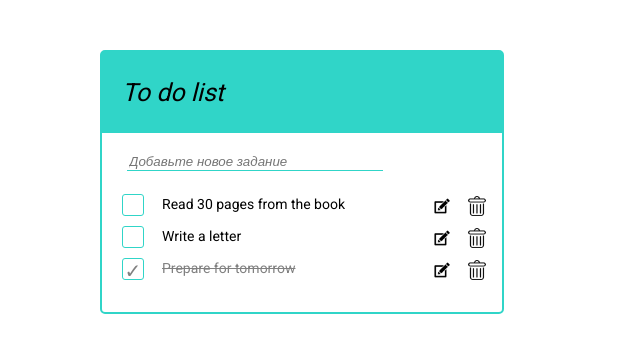
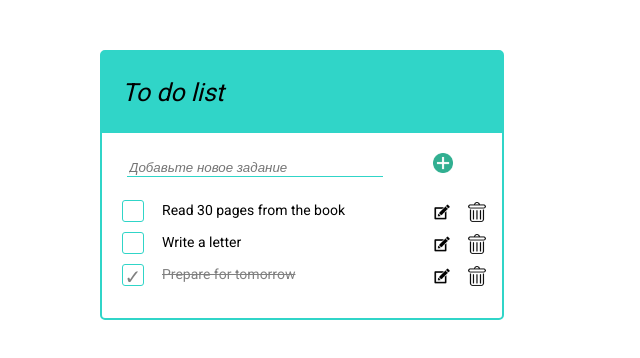
Before and after one commit to marinarodkin/todo, a React (Create React App) app: page / in a window 1280 px wide. Shown: the top 358 px of the page, without its empty margins (0-640 px from the left). Built offline with nearby package versions, Linux system fonts and the light colour scheme.

Commit message:
func refactoring, renaming, new func for edit

```diff
--- a/src/App.js
+++ b/src/App.js
@@ -17,49 +17,63 @@ class App extends Component {
         taskToEdit: 0,
     };
 
-    onChange = ({target: {value}}) => {
+    onChangeInputValue = ({target: {value}}) => {
         this.setState({
             text: value
         })
     }
 
-    onClick = ({target: {id}}) => {
+    setToDoDone = ({target: {id}}) => {
         const tasksCopy = [...this.state.tasks];
-        const clickedTask = tasksCopy.find((item => item.id == id))
-        const updatedTask = {content: clickedTask.content, done: !clickedTask.done, index: clickedTask.index, id: clickedTask.id};
-        this.setState(prevState => ({tasks: [...prevState.tasks.filter(item => item.id != id),updatedTask ]}) )
+        const clickedTaskIndex = tasksCopy.findIndex((item => item.id === id))
+        tasksCopy[clickedTaskIndex].done = !tasksCopy[clickedTaskIndex].done;
+        this.setState(prevState => ({...prevState, tasks: tasksCopy }) )
     }
 
-    onSubmitForm = (id) => {
+     addNewTask = () => {
         if (this.state.text === "") return;
-        const newTask = {content: this.state.text, done: false, index:  1, id: uuidv4()};
+        const newTask = {content: this.state.text, done: false, id: uuidv4()};
         this.setState(prevState => ({
-            tasks: [newTask, ...prevState.tasks.filter(item => item.id != id)],
+            tasks: [newTask, ...prevState.tasks],
+            text: '',
+        }));
+    }
+
+    onDeleteTask = (id) => {
+        this.setState(prevState => ({ tasks: prevState.tasks.filter(item => item.id !== id) }))
+    }
+
+    onEditTask = (id) => {
+        const tasksCopy = [...this.state.tasks];
+        const clickedTask = tasksCopy.find(item => item.id === id);
+        const updatedContent = clickedTask.content;
+        console.log(updatedContent);
+        this.setState({  text: updatedContent, taskToEdit: id })
+        //console.log(this.state);
+    }
+
+    addEditedTask = (id) => {
+        if (this.state.text === "") return;
+        const tasksCopy = [...this.state.tasks];
+        const clickedTaskIndex = tasksCopy.findIndex((item => item.id === id))
+        tasksCopy[clickedTaskIndex].content = this.state.text;
+        this.setState(prevState => ({...prevState,
+            tasks: tasksCopy,
             text: '',
             taskToEdit: 0,
         }));
     }
 
-        onDeleteTask = (id) => {
-        this.setState(prevState => ({ tasks: prevState.tasks.filter(item => item.id != id) }))
-    }
-
-    onEditTask = (id) => {
-        const tasksCopy = [...this.state.tasks];
-        const clickedTask = tasksCopy.find(item => item.id == id);
-        const updatedContent = clickedTask.content;
-        this.setState({  text: updatedContent, taskToEdit: id })
-    }
 
     render() {
-        return (
+         return (
             <div className="App">
                 <div className='header'>
                     <p className='header-title'>To do list</p>
                 </div>
-                <TodoForm onSubmitForm={this.onSubmitForm} onChange={this.onChange} text={this.state.text} textInput = {this.textInput} onEditTask={this.onEditTask} taskToEdit = {this.state.taskToEdit}/>
+                <TodoForm addNewTask={this.addNewTask} onChangeInputValue={this.onChangeInputValue} text={this.state.text} textInput = {this.textInput} onEditTask={this.onEditTask} taskToEdit = {this.state.taskToEdit}/>
                 <TodoList tasks={this.state.tasks} onDeleteTask={this.onDeleteTask} onEditTask={this.onEditTask}
-                          onClick={this.onClick} taskToEdit = {this.state.taskToEdit} onSubmitForm={this.onSubmitForm} onChange={this.onChange} text={this.state.text}/>
+                          setToDoDone={this.setToDoDone} taskToEdit = {this.state.taskToEdit} addEditedTask={this.addEditedTask} onChangeInputValue={this.onChangeInputValue} text={this.state.text}/>
             </div>
         );
     }
--- a/src/components/TodoForm.js
+++ b/src/components/TodoForm.js
@@ -3,23 +3,26 @@ import React, { Component } from 'react';
 import '../App.css';
 
 class TodoForm extends Component {
-    onSubmitForm = (id) => (event) => {
+    addNewTask  = (event) => {
         event.preventDefault(event);
-        this.props.onSubmitForm(id)
+        this.props.addNewTask();
     }
   render() {
 
     return (
       <div className="form">
-        <form onSubmit={this.onSubmitForm(0)} >
+        <form onSubmit={this.addNewTask} >
             <input className = 'input-task'
                    type = "text"
-                   value = {this.props.taskToEdit == 0 ? this.props.text : ''}
-                   onChange = {this.props.onChange}
+                   value = {this.props.taskToEdit === 0 ? this.props.text : ''}
+                   onChange = {this.props.onChangeInputValue}
                    placeholder = 'Добавьте новое задание'
                    autoFocus = {true}
                    ref = {this.props.textInput}
+                   onBlur={this.addNewTask}
                    />
+            <button type = "submit" className = "task-button task-button_done" onClick = {this.addNewTask}>
+            </button>
         </form>
 
       </div>
--- a/src/components/TodoList.js
+++ b/src/components/TodoList.js
@@ -18,30 +18,33 @@ class TodoList extends Component {
         this.props.onEditTask(id)
     }
 
-    onSubmitForm = (id) => (event) => {
+    addEditedTask= (id) => (event) => {
         event.preventDefault(event);
-        this.props.onSubmitForm(id)
+        this.props.addEditedTask(id)
     }
+
+
 
   render() {
     const tasksCopy  = [...this.props.tasks];
-      return (
+     return (
       <div className="tasks">
         <form>
         {tasksCopy.map(item =>
-        item.id === this.props.taskToEdit ?
+        item.id == this.props.taskToEdit ?
             (<div className="form edit-form" key = {item.id}>
-                <form onSubmit={this.onSubmitForm(item.id)} >
+                <form onSubmit = {this.addEditedTask(item.id)} >
                     <input className = 'input-task'
                            type = "text"
                            value = {this.props.text}
-                           onChange = {this.props.onChange}
+                           onChange = {this.props.onChangeInputValue}
                            placeholder = {item.content}
                            autoFocus = {true}
                            ref = {this.props.textInput}
-                           onBlur={this.onSubmitForm(item.id)}
+                           onBlur={this.addEditedTask(item.id)}
+
                     />
-                    <button type = "submit" className = "task-button task-button_done" onClick = {this.onSubmitForm(item.id)}>
+                    <button type = "submit" className = "task-button task-button_done" onClick = {this.addEditedTask(item.id)}>
                     </button>
                 </form>
             </div>) :
@@ -52,7 +55,7 @@ class TodoList extends Component {
                     type = 'checkbox'
                     id = {item.id}
                     checked = {item.done}
-                    onChange = {this.props.onClick}
+                    onChange = {this.props.setToDoDone}
                      />
                 {item.content}
                 </label>
```
